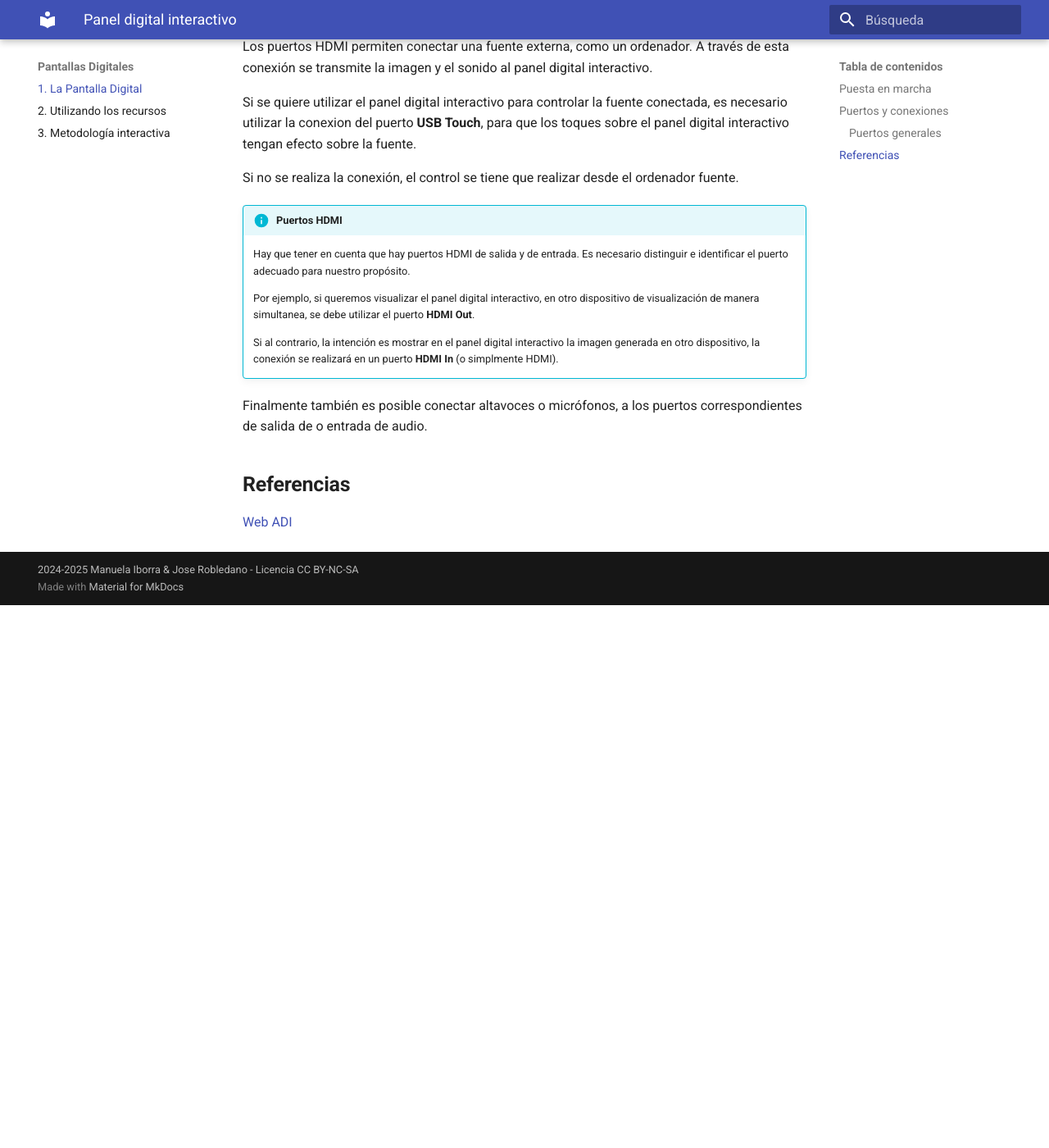
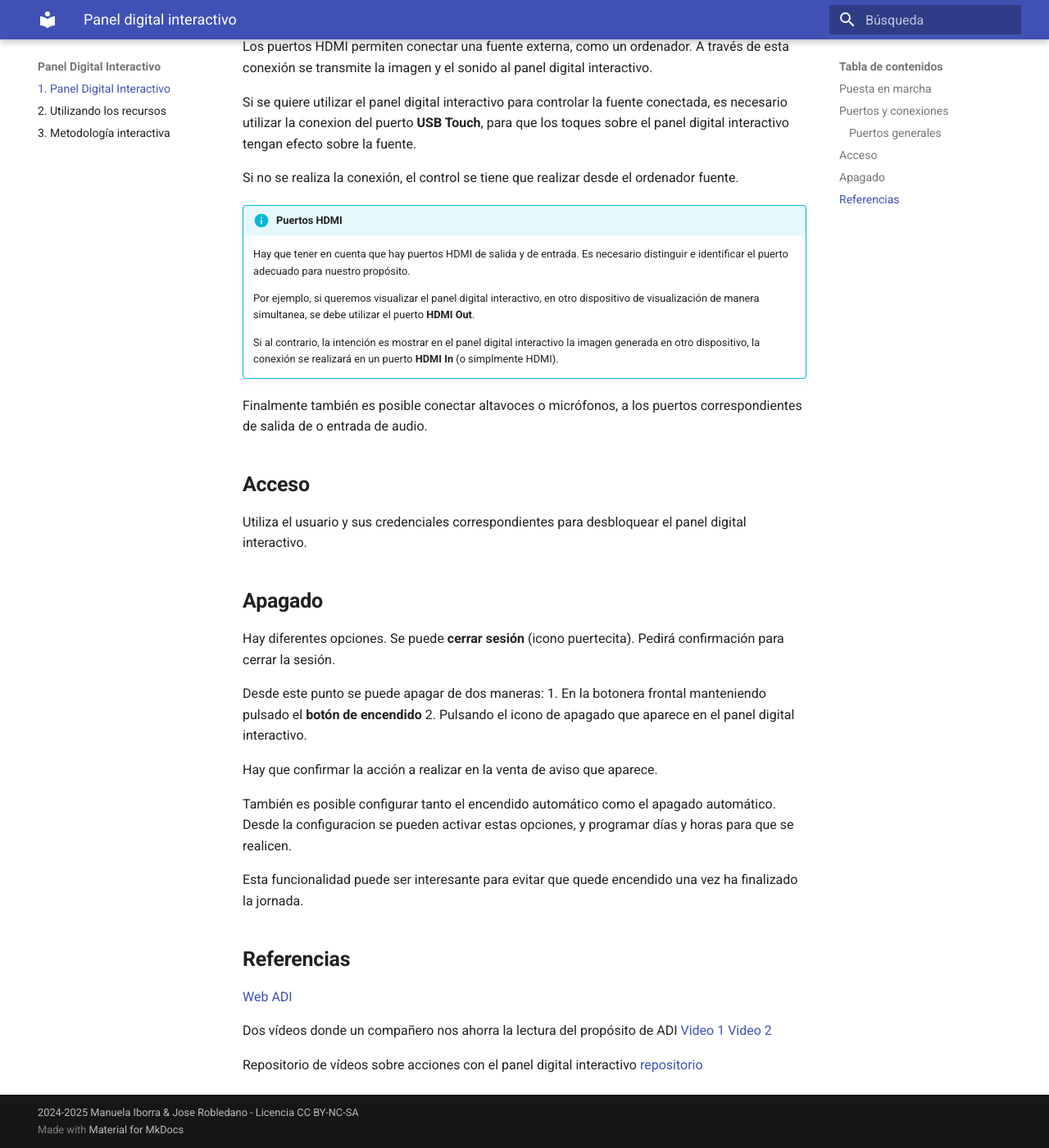
Before and after one commit to sever8a/pandigi, an MkDocs documentation site: the page built from docs/index.md, in a window 1280 px wide and 1400 px high, scrolled down 2107 px. Shown: the whole window at 82% size. Built offline with MkDocs 1.6.1 and Material for MkDocs 9.7.7, drawn with Linux system fonts in a browser that asks for light colours; before the commit the page ends 2845 px from its top, so only the background shows below that.

Commit message:
Actualización grande

```diff
--- a/docs/index.md
+++ b/docs/index.md
@@ -105,7 +105,30 @@ Si no se realiza la conexión, el control se tiene que realizar desde el ordenad
 
 Finalmente también es posible conectar altavoces o micrófonos, a los puertos correspondientes de salida de o entrada de audio.
 
+## **Acceso**
+
+Utiliza el usuario y sus credenciales correspondientes para desbloquear el panel digital interactivo.
+
+## **Apagado**
+
+Hay diferentes opciones. Se puede **cerrar sesión** (icono puertecita). Pedirá confirmación para cerrar la sesión.
+
+Desde este punto se puede apagar de dos maneras:
+1. En la botonera frontal manteniendo pulsado el **botón de encendido**
+2. Pulsando el icono de apagado que aparece en el panel digital interactivo.
+
+Hay que confirmar la acción a realizar en la venta de aviso que aparece.
+
+
+También es posible configurar tanto el encendido automático como el apagado automático. Desde la configuracion se pueden activar estas opciones, y programar días y horas para que se realicen.
+
+Esta funcionalidad puede ser interesante para evitar que quede encendido una vez ha finalizado la jornada.
+
 
 ## **Referencias**
 
 [Web ADI](https://portal.edu.gva.es/pladigital/es/adi_cas/){:target="_blank"}
+
+Dos vídeos donde un compañero nos ahorra la lectura del propósito de ADI [Video 1](https://gvaedu.sharepoint.com/sites/DOCUMENTAR-FormacioTIC/_layouts/15/stream.aspx?id=%2Fsites%2FDOCUMENTAR-FormacioTIC%2FDocumentos%20compartidos%2FGeneral%2FADI%2F03%20VIDEOS%20PANTALLAS%2F01%20Vid%20ADI%2022-23%20Newline%2FVideo%20A_01%20-%20Inicio%201%2Emp4&referrer=StreamWebApp%2EWeb&referrerScenario=AddressBarCopied%2Eview%2E85ed5d9e-32b1-41eb-a5ad-cf54d5dad2be){:target="_blank"} [Video 2](https://gvaedu.sharepoint.com/sites/DOCUMENTAR-FormacioTIC/_layouts/15/stream.aspx?id=%2Fsites%2FDOCUMENTAR-FormacioTIC%2FDocumentos%20compartidos%2FGeneral%2FADI%2F03%20VIDEOS%20PANTALLAS%2F01%20Vid%20ADI%2022-23%20Newline%2FVideo%20A_02%20-%20Inicio%202%2Emp4&referrer=StreamWebApp%2EWeb&referrerScenario=AddressBarCopied%2Eview%2Eb43c9cca-e11a-4cfe-931e-36ec2cd6144f){:target="_blank"}
+
+Repositorio de vídeos sobre acciones con el panel digital interactivo [repositorio](https://gvaedu.sharepoint.com/sites/DOCUMENTAR-FormacioTIC/Documentos%20compartidos/Forms/Grande.aspx?ga=1&id=%2Fsites%2FDOCUMENTAR-FormacioTIC%2FDocumentos%20compartidos%2FGeneral%2FADI%2F03%20VIDEOS%20PANTALLAS%2F01%20Vid%20ADI%2022-23%20Newline&viewid=6c4c1b5a-c52a-4694-86b2-2e0ea9f17998){:target="_blank"}
--- a/mkdocs.yml
+++ b/mkdocs.yml
@@ -1,11 +1,11 @@
-site_name: Pantallas Digitales
+site_name: Panel Digital Interactivo
 site_url:  https://sever8a.github.io/pandigi/
 site_dir: site
 docs_dir: docs
 use_directory_urls: false
 
 nav:
-  - "1. La Pantalla Digital": "index.md"
+  - "1. Panel Digital Interactivo": "index.md"
   - "2. Utilizando los recursos": "recursos.md"
   - "3. Metodología interactiva": "interactiva.md"
 
```
Also changed, not shown: docs/interactiva.md (+3 -1 lines), docs/recursos.md (+3 -1 lines), site/index.html, site/search/search_index.json, 1 other file.
